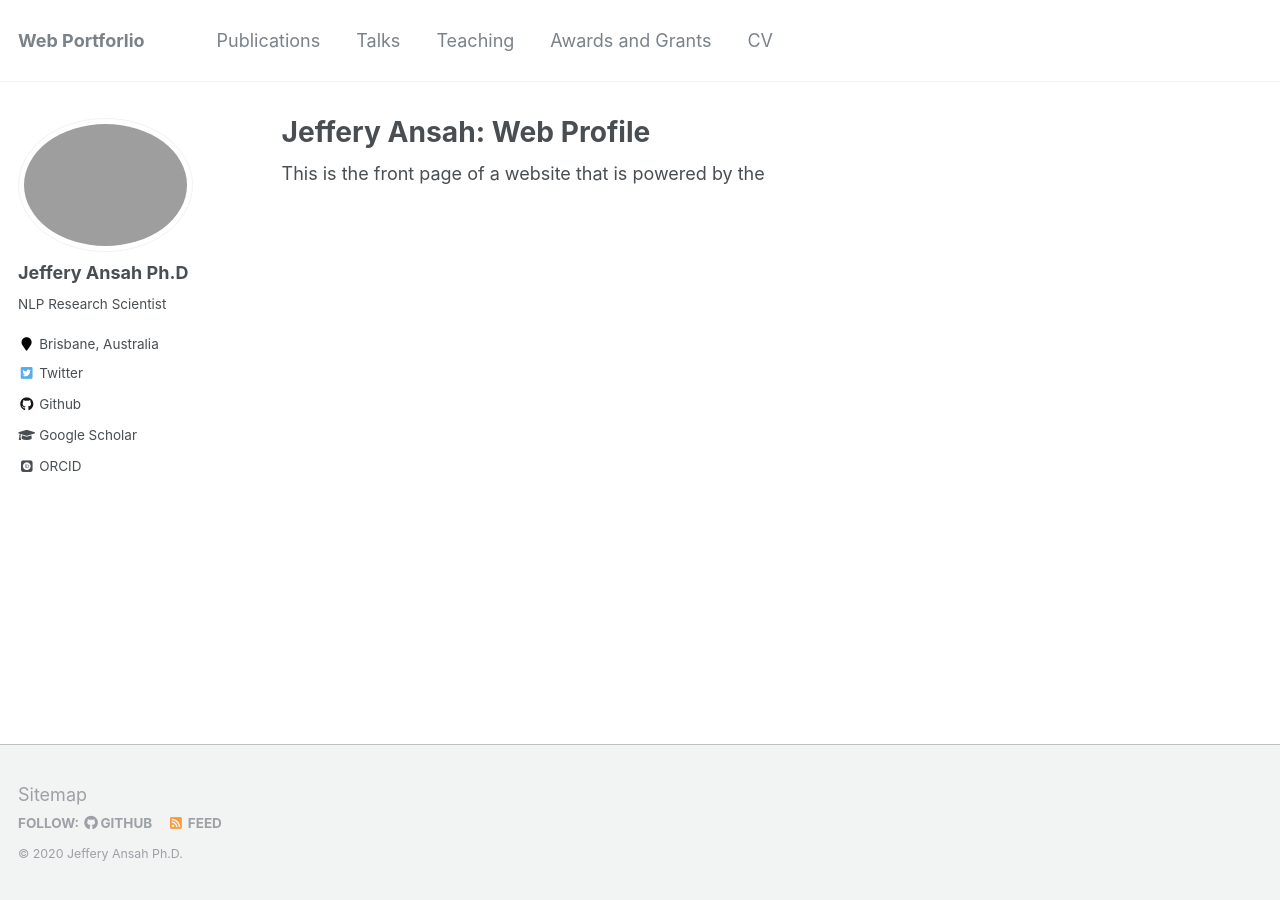
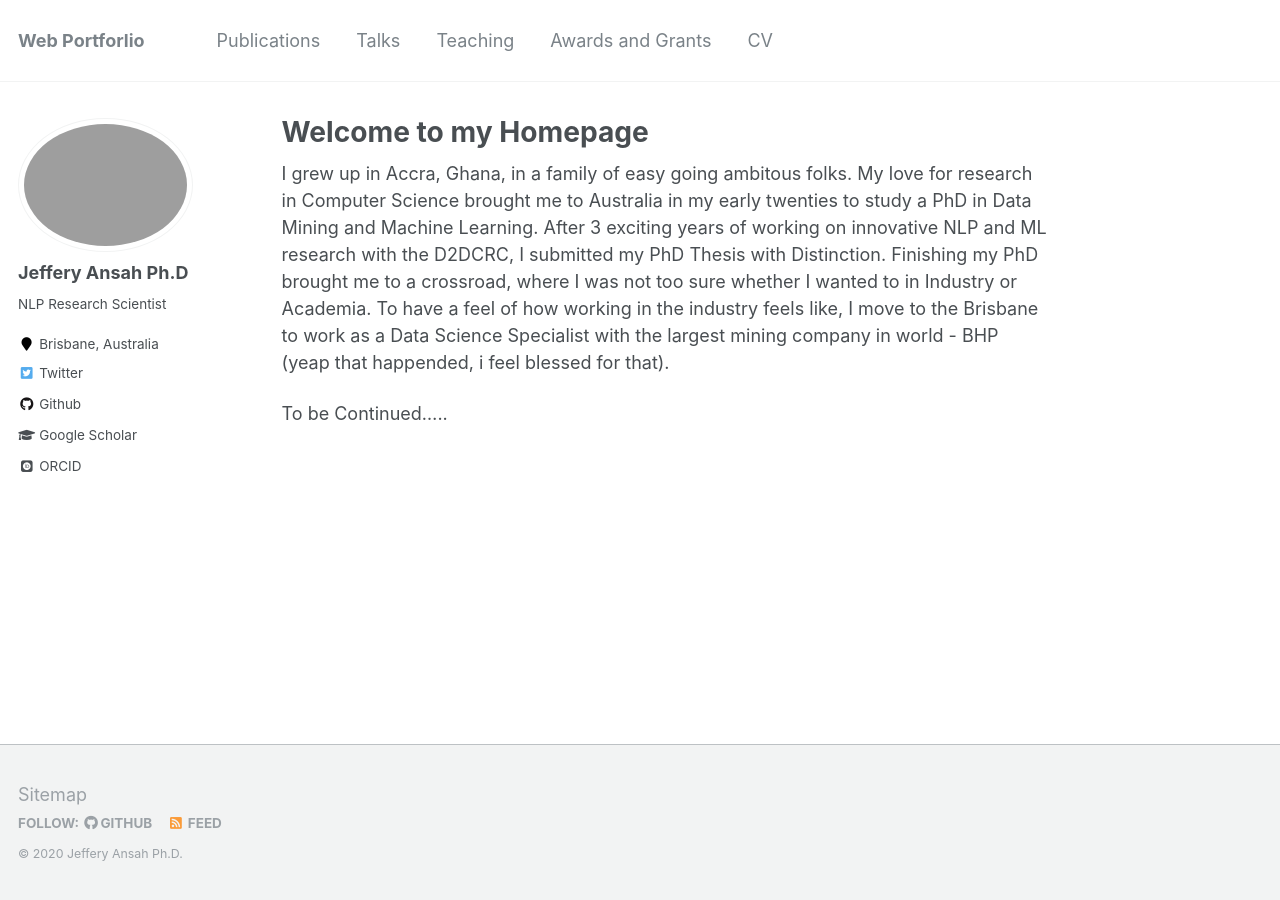
Before and after one commit to jefferyansah/jefferyansah.github.io, a Jekyll site: the page built from _pages/about.md, in a window 1280 px wide. Built offline with Jekyll 4.4.1, drawn with Linux system fonts in a browser that asks for light colours; some web fonts are replaced.

Commit message:
Added some profile info

```diff
--- a/_pages/about.md
+++ b/_pages/about.md
@@ -1,6 +1,6 @@
 ---
 permalink: /
-title: "Jeffery Ansah: Web Profile"
+title: "Welcome to my Homepage"
 excerpt: "About me"
 author_profile: true
 redirect_from:
@@ -8,4 +8,6 @@ redirect_from:
   - /about.html
 ---
 
-This is the front page of a website that is powered by the
+I grew up in Accra, Ghana, in a family of easy going ambitous folks. My love for research in Computer Science brought me to Australia in my early twenties to study a PhD in Data Mining and Machine Learning. After 3  exciting years of working on innovative NLP and ML research with the D2DCRC, I submitted my PhD Thesis with Distinction. Finishing my PhD brought me to a crossroad, where I was not too sure whether I wanted to in Industry or Academia. To have a feel of how working in the industry feels like, I move to the Brisbane to work as a Data Science Specialist with the largest mining company in world - BHP (yeap that happended, i feel blessed for that).
+
+To be Continued.....
```
